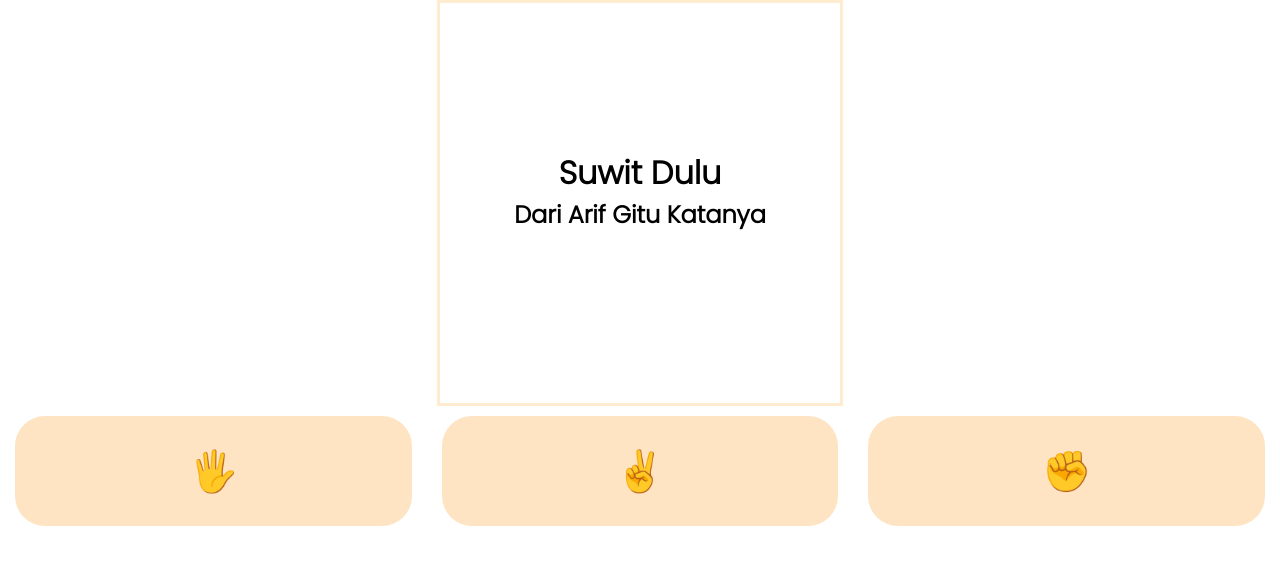
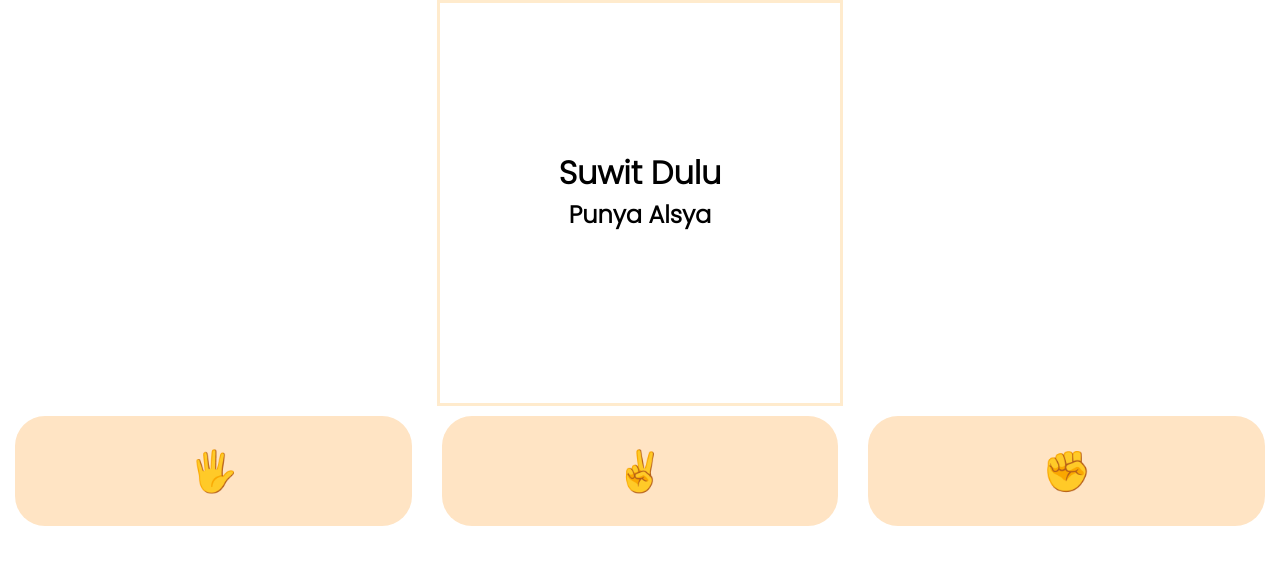
Before and after one commit to itsmebroarif/gamesuwit, a plain HTML site: page index.html in a window 1280 px wide. Drawn offline with nearby package versions, Linux system fonts and the light colour scheme.

Commit message:
Update index.html

```diff
--- a/index.html
+++ b/index.html
@@ -78,7 +78,7 @@ font-family: 'Poppins', sans-serif;
     <div id="app">
         <div class="summary">
             <h1 class="title">Suwit Dulu</h1>
-            <h2 class="subtitle">Dari Arif Gitu Katanya</h2>
+            <h2 class="subtitle">Punya Alsya</h2>
             <br />
             <h1 id="inGame"></h1>
             <h3 id="result"></h3>
```
